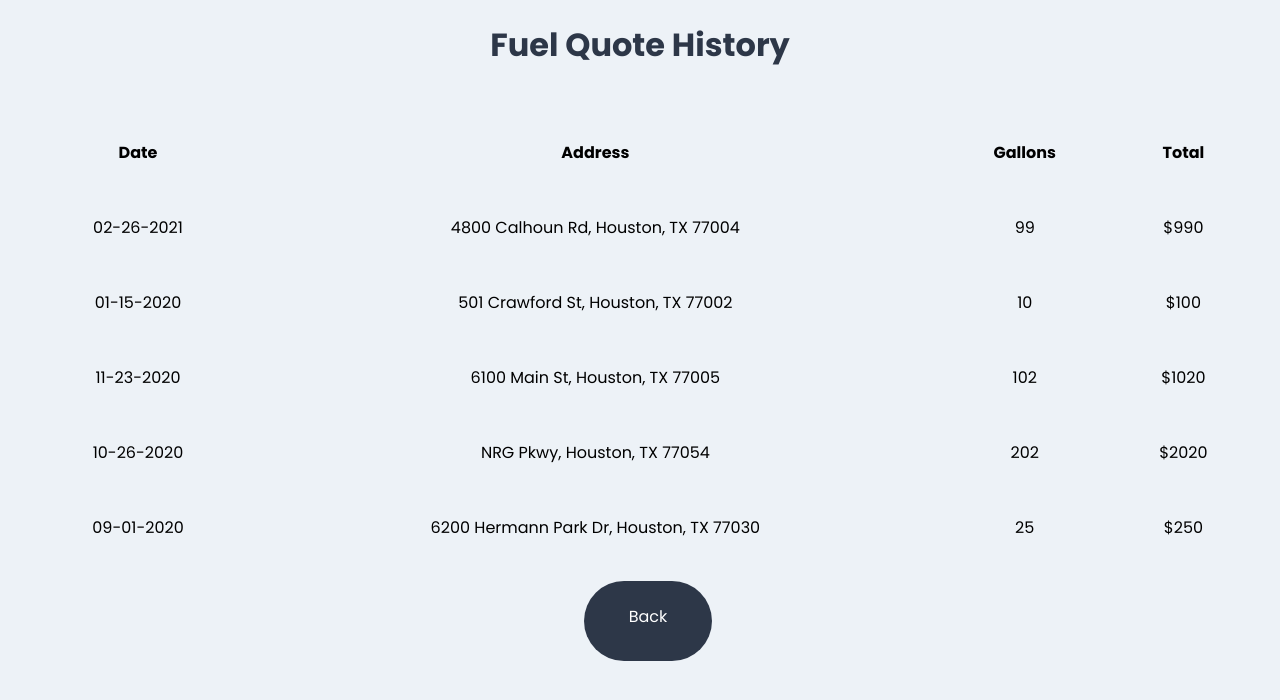
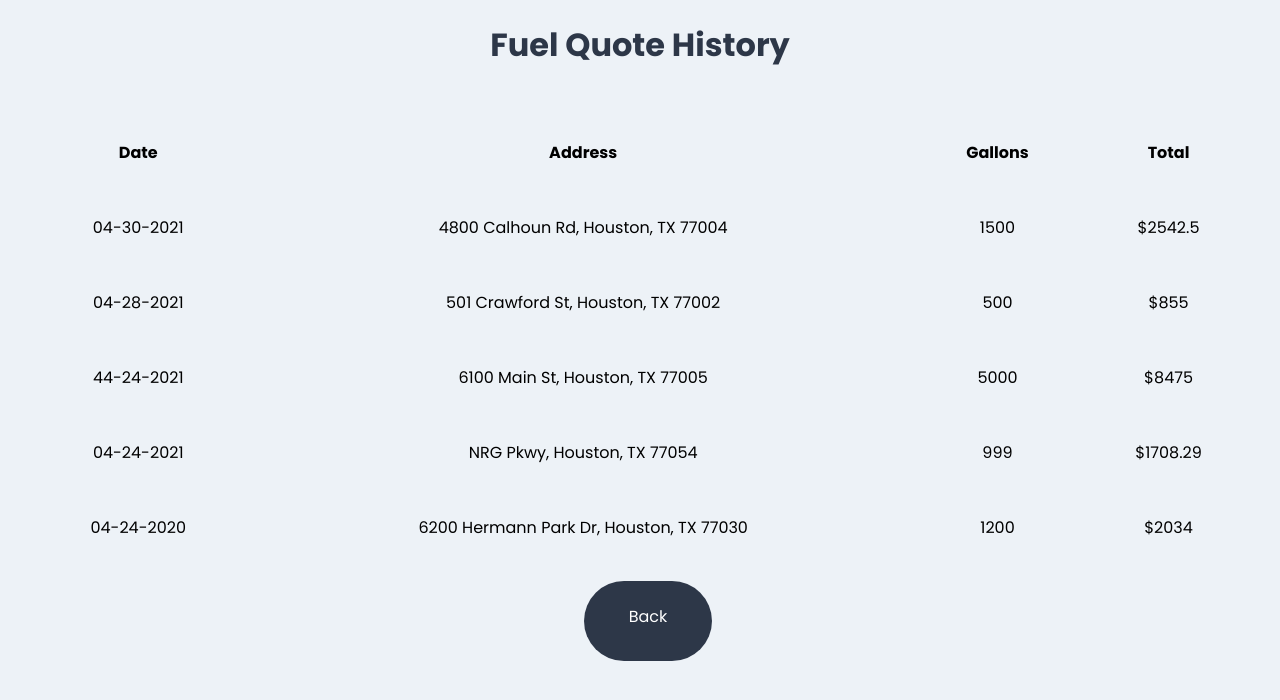
Before and after one commit to DavidOloyede/web-app, a Flask app: page /user/fuelhistory in a window 1280 px wide. Shown: the part 64-764 px from the top of the page. Run offline with Flask 2, Linux system fonts and the light colour scheme; some libraries are stand-ins or nearby versions.

Commit message:
Add files via upload

```diff
--- a/templates/dashboard.html
+++ b/templates/dashboard.html
@@ -37,6 +37,7 @@
       <strong>Email:</strong> {{ session['user']['email'] }}<br />
       <strong>Address:</strong> {{ session['user']['address']}}<br />
     </p>
+
   </div>
 </div>
 {% endblock %}
--- a/templates/fuelQHistory.html
+++ b/templates/fuelQHistory.html
@@ -36,39 +36,39 @@
         <th>Total</th>
       </tr>
       <tr>
-        <td>02-26-2021</td>
+        <td>04-30-2021</td>
         <td>4800 Calhoun Rd, Houston, TX 77004</td>
-        <td>99</td>
-        <td>$990</td>
+        <td>1500</td>
+        <td>$2542.5</td>
       </tr>
       <tr>
-        <td>01-15-2020</td>
+        <td>04-28-2021</td>
         <td>501 Crawford St, Houston, TX 77002</td>
-        <td>10</td>
-        <td>$100</td>
+        <td>500</td>
+        <td>$855</td>
       </tr>
       <tr>
-        <td>11-23-2020</td>
+        <td>44-24-2021</td>
         <td>6100 Main St, Houston, TX 77005</td>
-        <td>102</td>
-        <td>$1020</td>
+        <td>5000</td>
+        <td>$8475</td>
       </tr>
       <tr>
-        <td>10-26-2020</td>
+        <td>04-24-2021</td>
         <td>NRG Pkwy, Houston, TX 77054</td>
-        <td>202</td>
-        <td>$2020</td>
+        <td>999</td>
+        <td>$1708.29</td>
       </tr>
       <tr>
-        <td>09-01-2020</td>
+        <td>04-24-2020</td>
         <td>6200 Hermann Park Dr, Houston, TX 77030</td>
-        <td>25</td>
-        <td>$250</td>
+        <td>1200</td>
+        <td>$2034</td>
       </tr>
     </table>
 
     <div class="backButtonDiv">
-      <a href="/dashboard/" class="backButton"> Back</a>
+      <a href="/user/dashboard/" class="backButton"> Back</a>
     </div>
   </body>
 </html>
```
Also changed, not shown: templates/fuelQform.html (+18 -5 lines), templates/login.html (+4 -4 lines), templates/profile.html (+43 -8 lines).
